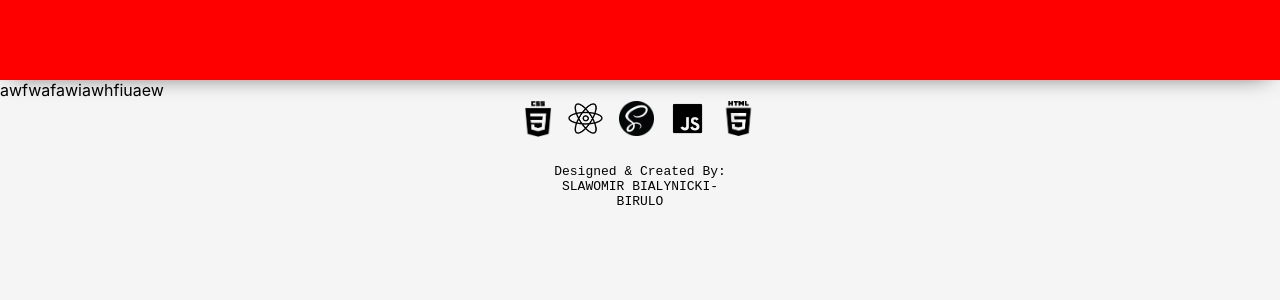
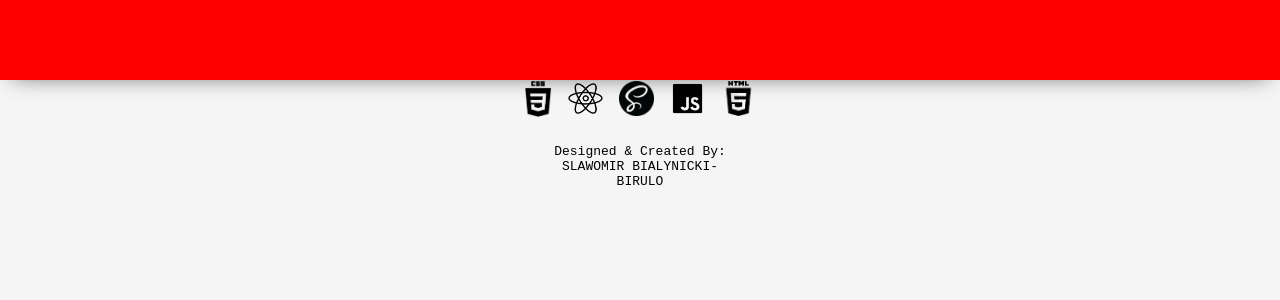
Before and after one commit to sajsdob/portfolio, a React (Create React App) app: page /Weatherapp in a window 1280 px wide. Shown: the top 300 px of the page. Built offline with nearby package versions, Linux system fonts and the light colour scheme.

Commit message:
updated npam

```diff
--- a/src/App.js
+++ b/src/App.js
@@ -7,7 +7,7 @@ import Sidebar from './components/Sidebar/Sidebar.js';
 import About from './components/About/About.js';
 import Projects from './components/Projects/Projects.js';
 import Todoapp from './components/Todoapp/Todoapp.js';
-import Weatherapp from './components/Weatherapp/Weatherapp.js';
+// import Weatherapp from './components/Weatherapp/Weatherapp.js';
 import Skills from './components/Skills/Skills.js';
 
 
@@ -87,7 +87,7 @@ class App extends Component {
             </div>
             </Route>
             <Route path='/Todoapp' component={Todoapp} />
-            <Route path='/Weatherapp' component={Weatherapp} />
+            {/* <Route path='/Weatherapp' component={Weatherapp} /> */}
             </Switch>
             <Skills />
             <p className='designed'>Designed & Created By: SLAWOMIR BIALYNICKI-BIRULO</p>
```
